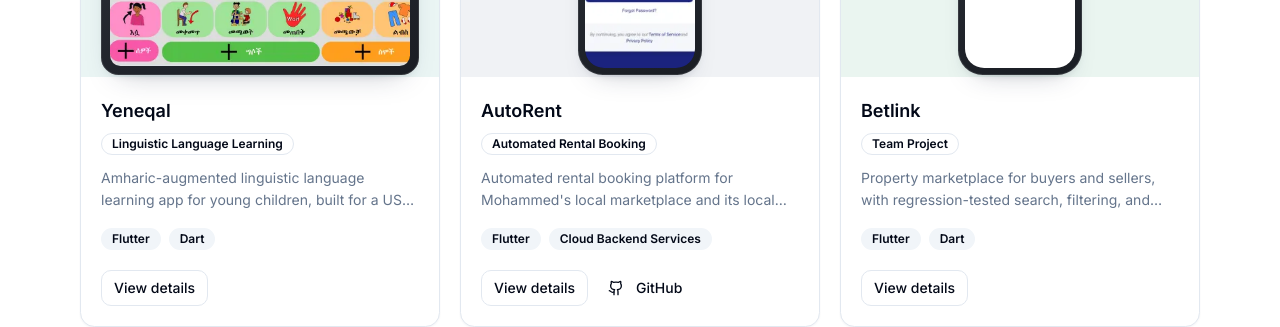
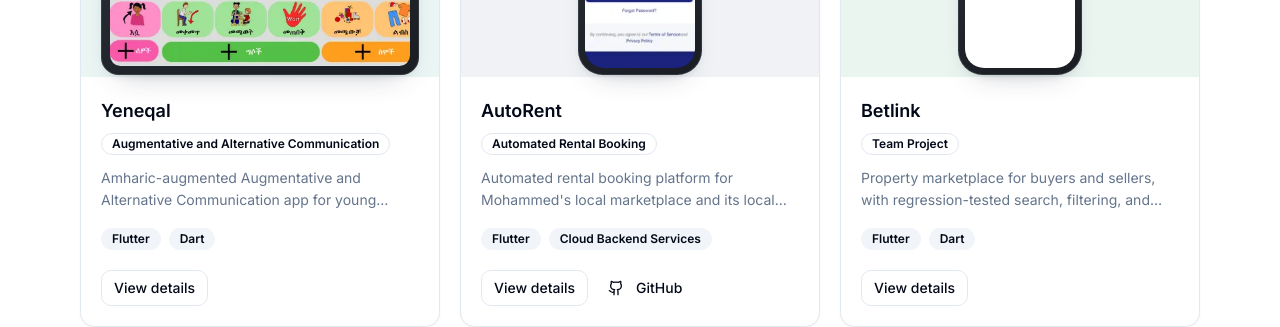
Before and after one commit to robsen123-fexil/mobile-dev-portfolio, a Next.js app: page / in a window 1280 px wide. Shown: the part 3880-4207 px from the top of the page. Built offline with nearby package versions, Linux system fonts and the light colour scheme.

Commit message:
Label Yeneqal as Augmentative and Alternative Communication.
Co-authored-by: Cursor <cursoragent@cursor.com>

```diff
--- a/app/page.tsx
+++ b/app/page.tsx
@@ -223,11 +223,11 @@ const projects: Project[] = [
   {
     id: "yenqal",
     title: "Yeneqal",
-    client: "Linguistic language learning · US-based client",
-    clientChip: "Linguistic Language Learning",
+    client: "Augmentative and Alternative Communication · US-based client",
+    clientChip: "Augmentative and Alternative Communication",
     role: "Mobile developer",
     description:
-      "Amharic-augmented linguistic language learning app for young children, built for a US-based client, with a kid-friendly tablet mode and tap-to-hear audio.",
+      "Amharic-augmented Augmentative and Alternative Communication app for young children, built for a US-based client, with a kid-friendly tablet mode and tap-to-hear audio.",
     technologies: ["Flutter", "Dart"],
     category: "client",
     device: "tablet",
```
